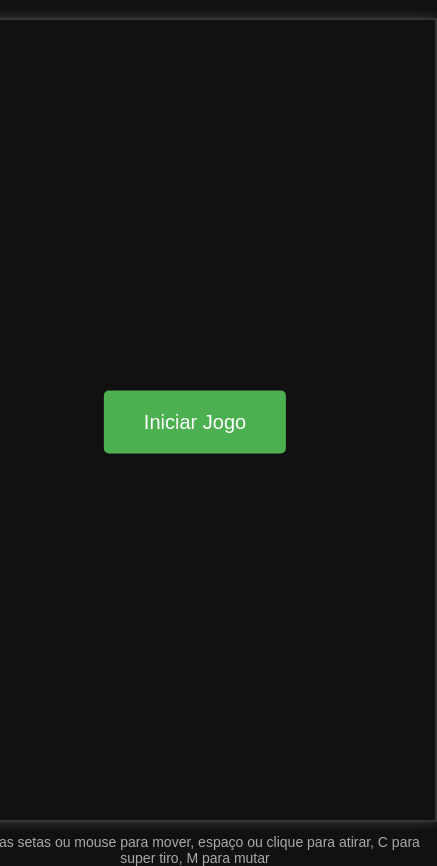
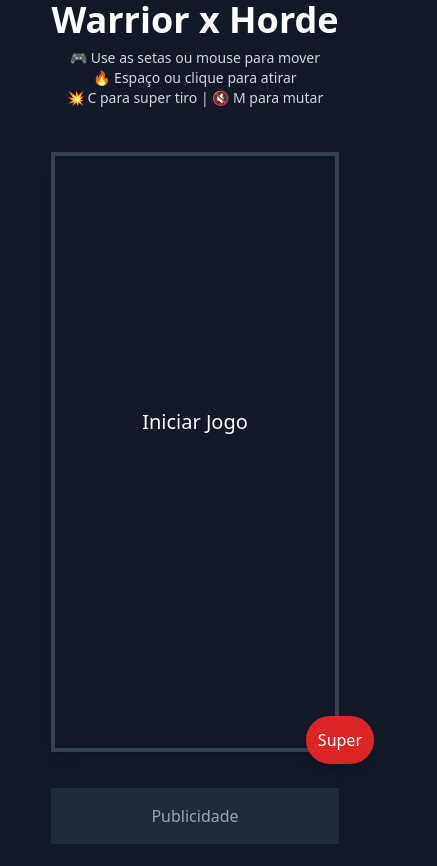
Before and after one commit to juninmd/warrior-x-horde, a plain HTML site: page index.html in a window 390 px wide. Shown: the whole page, 437 px wide, since content can reach past the window. After the commit the page ends 844 px from the top, so only its background shows below. Drawn offline with nearby package versions, Linux system fonts and the light colour scheme.

Commit message:
feat: css

```diff
--- a/game.js
+++ b/game.js
@@ -10,8 +10,6 @@ setupAudio();
 // Configuração do canvas
 const canvas = document.getElementById("gameCanvas");
 const ctx = canvas.getContext("2d");
-canvas.width = 480;
-canvas.height = 800;
 
 // Estado global do jogo
 let gameState = {
@@ -280,6 +278,33 @@ function spawnBarrel() {
   entities.barrels.push(createBarrel(type));
 }
 
+// Atualizar a tela final para exibir o score máximo e o score atual
+function updateGameOverScreen() {
+  const gameOverScreen = document.getElementById('gameOverScreen');
+  if (!gameOverScreen) {
+    const screen = document.createElement('div');
+    screen.id = 'gameOverScreen';
+    screen.style.position = 'absolute';
+    screen.style.top = '50%';
+    screen.style.left = '50%';
+    screen.style.transform = 'translate(-50%, -50%)';
+    screen.style.textAlign = 'center';
+    screen.style.color = 'white';
+    screen.innerHTML = `
+      <h1>Game Over</h1>
+      <p>Score Atual: ${gameState.score}</p>
+      <p>Score Máximo: ${gameState.highScore}</p>
+      <button id="restartButton" style="padding: 10px 20px; font-size: 16px;">Reiniciar</button>
+    `;
+    document.body.appendChild(screen);
+
+    document.getElementById('restartButton').addEventListener('click', () => {
+      screen.remove();
+      initGame();
+    });
+  }
+}
+
 // Game over
 function triggerGameOver() {
   gameState.isGameOver = true;
@@ -297,6 +322,8 @@ function triggerGameOver() {
 
   startButton.innerText = "Reiniciar Jogo";
   startButton.style.display = "block";
+
+  updateGameOverScreen();
 }
 
 // Loop principal do jogo
--- a/index.html
+++ b/index.html
@@ -4,59 +4,73 @@
 <head>
   <meta charset="UTF-8">
   <meta name="viewport" content="width=device-width, initial-scale=1.0">
-  <title>Warrior vs Horde</title>
+  <title>Warrior x Horde</title>
+  <script src="https://cdn.tailwindcss.com"></script>
   <style>
-    body {
-      margin: 0;
-      padding: 0;
-      display: flex;
-      justify-content: center;
-      align-items: center;
-      height: 100vh;
-      background-color: #111;
-      overflow: hidden;
-      font-family: Arial, sans-serif;
+    /* Tornar o canvas responsivo */
+    #gameCanvas {
+      width: 100%;
+      height: auto;
+      max-width: 680px;
+      max-height: 1000px;
     }
 
-    canvas {
-      border: 2px solid #333;
-      box-shadow: 0 0 10px rgba(255, 255, 255, 0.2);
+    /* Ajustar os botões para dispositivos móveis */
+    .mobile-controls button {
+      width: 60px;
+      height: 60px;
+      font-size: 18px;
     }
 
-    button {
-      background-color: #4CAF50;
-      color: white;
-      border: none;
-      border-radius: 5px;
-      cursor: pointer;
-      transition: background-color 0.3s;
+    /* Ajustar o tamanho do canvas para desktop e mobile */
+    @media (min-width: 1024px) {
+      #gameCanvas {
+        width: 90%;
+        height: auto;
+        max-width: 1400px;
+        max-height: 1200px;
+      }
     }
 
-    button:hover {
-      background-color: #45a049;
-    }
-
-    .game-container {
-      position: relative;
-    }
-
-    .controls {
-      position: absolute;
-      bottom: -40px;
-      left: 0;
-      right: 0;
-      text-align: center;
-      color: #aaa;
-      font-size: 14px;
+    @media (max-width: 1023px) {
+      #gameCanvas {
+        width: 100%;
+        height: auto;
+        max-width: 480px;
+        max-height: 600px;
+      }
     }
   </style>
 </head>
 
-<body>
-  <div class="game-container">
-    <canvas id="gameCanvas"></canvas>
-    <div class="controls">
-      Use as setas ou mouse para mover, espaço ou clique para atirar, C para super tiro, M para mutar
+<body class="bg-gray-900 text-white flex flex-col items-center justify-center h-screen">
+  <div class="flex flex-col h-screen">
+    <!-- Logo principal com tamanho reduzido -->
+    <div class="text-center mb-2">
+      <h1 class="text-4xl font-bold text-white">Warrior x Horde</h1>
+    </div>
+
+    <!-- Informações dos botões com estilo aprimorado -->
+    <div class="text-center text-gray-300 mb-2 text-sm">
+      <p>🎮 Use as setas ou mouse para mover</p>
+      <p>🔥 Espaço ou clique para atirar</p>
+      <p>💥 C para super tiro | 🔇 M para mutar</p>
+    </div>
+
+    <!-- Canvas do jogo com altura reduzida -->
+    <div class="flex-grow flex justify-center items-center">
+      <canvas id="gameCanvas" class="border-4 border-gray-700 shadow-lg" width="400" height="1000"></canvas>
+    </div>
+
+    <!-- Botão do super canhão reposicionado -->
+    <div class="fixed bottom-20 right-4">
+      <button id="superCannon" class="bg-red-600 text-white p-3 rounded-full shadow-lg">Super</button>
+    </div>
+
+    <!-- Publicidade no rodapé -->
+    <div class="bg-gray-800 p-4 text-center">
+      <p class="text-gray-400">Publicidade</p>
+      <!-- Código do Google Adsense pode ser inserido aqui -->
     </div>
   </div>
 
--- a/input.js
+++ b/input.js
@@ -13,6 +13,37 @@ function setupInput(entities, canvas) {
   document.addEventListener("keyup", (e) => handleKeyUp(e));
   canvas.addEventListener("mousemove", (e) => handleMouseMove(e, entities, canvas));
   canvas.addEventListener("mousedown", (e) => handleMouseClick(e, entities));
+
+  // Adicionar suporte para dispositivos móveis
+  setupTouchInput(entities, canvas);
+
+  // Adicionar suporte para eventos de toque nos botões móveis
+  document.getElementById("moveLeft").addEventListener("touchstart", () => {
+    keys["ArrowLeft"] = true;
+  });
+  document.getElementById("moveLeft").addEventListener("touchend", () => {
+    keys["ArrowLeft"] = false;
+  });
+
+  document.getElementById("moveRight").addEventListener("touchstart", () => {
+    keys["ArrowRight"] = true;
+  });
+  document.getElementById("moveRight").addEventListener("touchend", () => {
+    keys["ArrowRight"] = false;
+  });
+
+  document.getElementById("shoot").addEventListener("touchstart", () => {
+    processShooting(entities);
+  });
+
+  document.getElementById("superCannon").addEventListener("touchstart", () => {
+    if (entities.allies.length > 0) {
+      const mainPlayer = entities.allies[0];
+      if (mainPlayer.kills >= 20 && mainPlayer.superCannonReady) {
+        activateSuperCannon(mainPlayer);
+      }
+    }
+  });
 }
 
 // Processar movimento com base nas teclas pressionadas
@@ -137,4 +168,46 @@ function toggleMusic() {
   toggleAudio();
 }
 
+// Adicionar suporte para toque em dispositivos móveis
+function setupTouchInput(entities, canvas) {
+  let touchStartTime = 0;
+
+  canvas.addEventListener("touchstart", (e) => {
+    e.preventDefault();
+    touchStartTime = Date.now();
+  });
+
+  canvas.addEventListener("touchend", (e) => {
+    e.preventDefault();
+    const touchDuration = Date.now() - touchStartTime;
+
+    if (touchDuration > 500) {
+      // Toque longo ativa o super canhão
+      if (entities.allies.length > 0) {
+        const mainPlayer = entities.allies[0];
+        if (mainPlayer.kills >= 20 && mainPlayer.superCannonReady) {
+          activateSuperCannon(mainPlayer);
+        }
+      }
+    } else {
+      // Toque curto dispara
+      processShooting(entities);
+    }
+  });
+
+  canvas.addEventListener("touchmove", (e) => {
+    e.preventDefault();
+    const rect = canvas.getBoundingClientRect();
+    const touchX = e.touches[0].clientX - rect.left;
+
+    if (entities.allies.length > 0) {
+      const mainPlayer = entities.allies[0];
+      mainPlayer.x = Math.max(0, Math.min(canvas.width - mainPlayer.width, touchX - mainPlayer.width / 2));
+
+      // Atualizar posição dos aliados/reforços
+      updateAlliesPosition(entities.allies);
+    }
+  });
+}
+
 export { setupInput, processMovement, processShooting };
```
